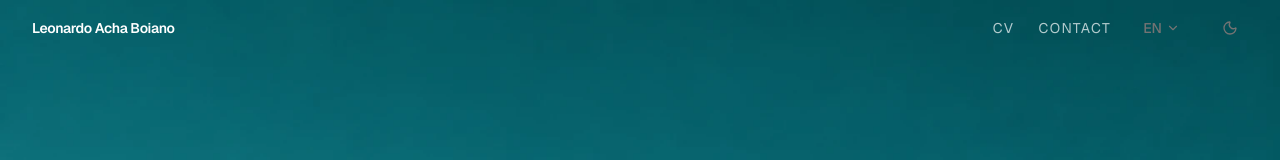
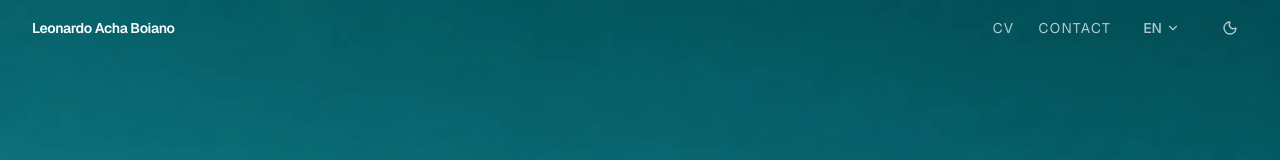
Before and after one commit to leonardoAB1/leonardoachaboiano.com, a Next.js app: page /en in a window 1280 px wide. Shown: the top 160 px of the page. Built offline with nearby package versions, Linux system fonts and the light colour scheme.

Commit message:
fix: match theme toggle and language switcher color to nav links over hero

```diff
--- a/src/components/layout/LanguageSwitcher.tsx
+++ b/src/components/layout/LanguageSwitcher.tsx
@@ -7,7 +7,11 @@ import { usePathname, useRouter } from "@/i18n/navigation";
 import { type Locale, routing } from "@/i18n/routing";
 import { cn } from "@/lib/utils";
 
-export function LanguageSwitcher(): ReactElement {
+export function LanguageSwitcher({
+  className,
+}: {
+  className?: string;
+}): ReactElement {
   const locale = useLocale();
   const t = useTranslations("LanguageSwitcher");
   const router = useRouter();
@@ -55,6 +59,7 @@ export function LanguageSwitcher(): ReactElement {
           "inline-flex h-9 items-center gap-1 rounded-md px-2",
           "text-sm font-medium text-ink-3 transition-colors",
           "hover:bg-surface-1 hover:text-ink-1",
+          className,
           "focus-visible:outline focus-visible:outline-2",
           "focus-visible:outline-offset-2 focus-visible:outline-brand",
         )}
--- a/src/components/layout/Navbar.tsx
+++ b/src/components/layout/Navbar.tsx
@@ -76,10 +76,22 @@ export function Navbar(): ReactElement {
             ))}
           </ul>
           <div className="hidden min-[380px]:block">
-            <LanguageSwitcher />
+            <LanguageSwitcher
+              className={
+                overHero
+                  ? "text-white/70 hover:bg-white/10 hover:text-white"
+                  : undefined
+              }
+            />
           </div>
           <div className="hidden sm:block">
-            <ThemeToggle />
+            <ThemeToggle
+              className={
+                overHero
+                  ? "text-white/70 hover:bg-white/10 hover:text-white"
+                  : undefined
+              }
+            />
           </div>
         </div>
       </nav>
--- a/src/components/layout/ThemeToggle.tsx
+++ b/src/components/layout/ThemeToggle.tsx
@@ -6,7 +6,11 @@ import { useTheme } from "next-themes";
 import { type ReactElement, useEffect, useState } from "react";
 import { cn } from "@/lib/utils";
 
-export function ThemeToggle(): ReactElement {
+export function ThemeToggle({
+  className,
+}: {
+  className?: string;
+}): ReactElement {
   const [mounted, setMounted] = useState(false);
   const { resolvedTheme, setTheme } = useTheme();
   const t = useTranslations("ThemeToggle");
@@ -33,6 +37,7 @@ export function ThemeToggle(): ReactElement {
       className={cn(
         "inline-flex h-9 w-9 shrink-0 items-center justify-center rounded-md",
         "text-ink-3 transition-colors hover:bg-surface-1 hover:text-ink-1",
+        className,
         "focus-visible:outline focus-visible:outline-2",
         "focus-visible:outline-offset-2",
         "focus-visible:outline-brand",
```
